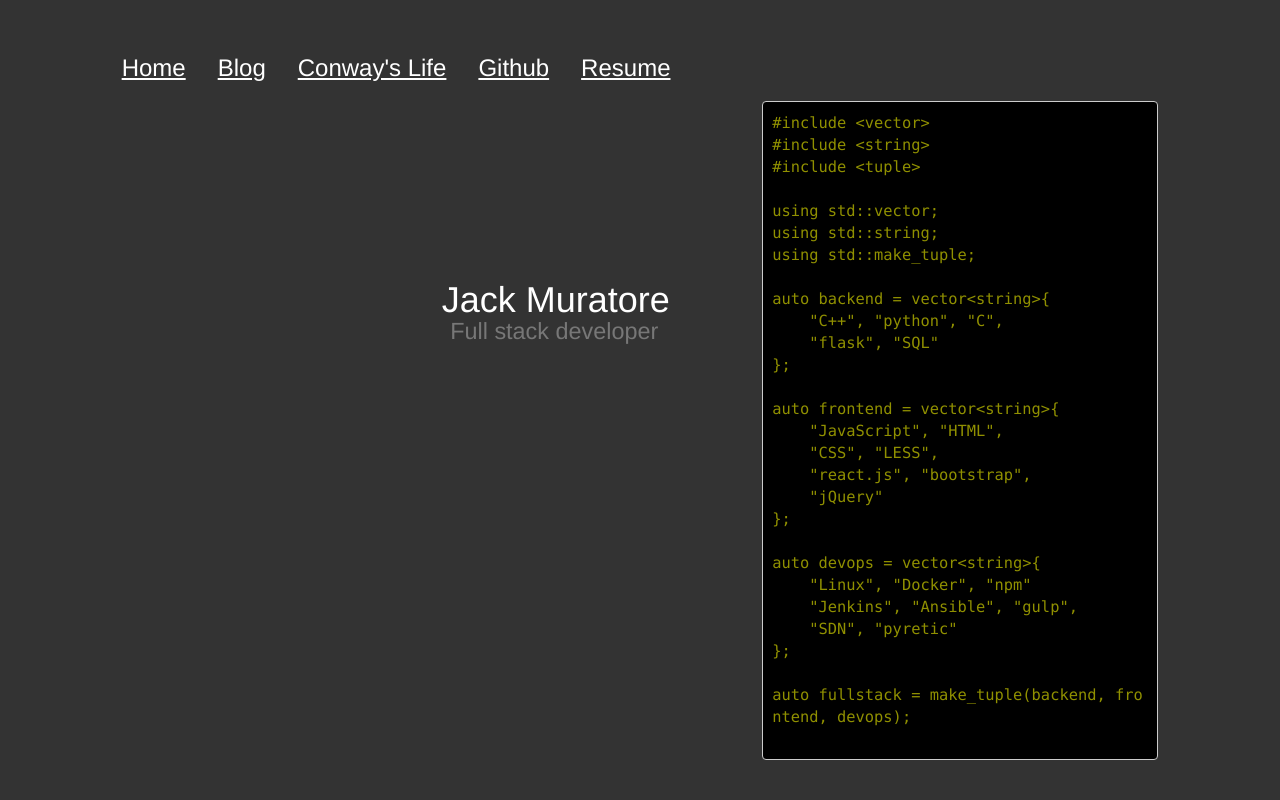
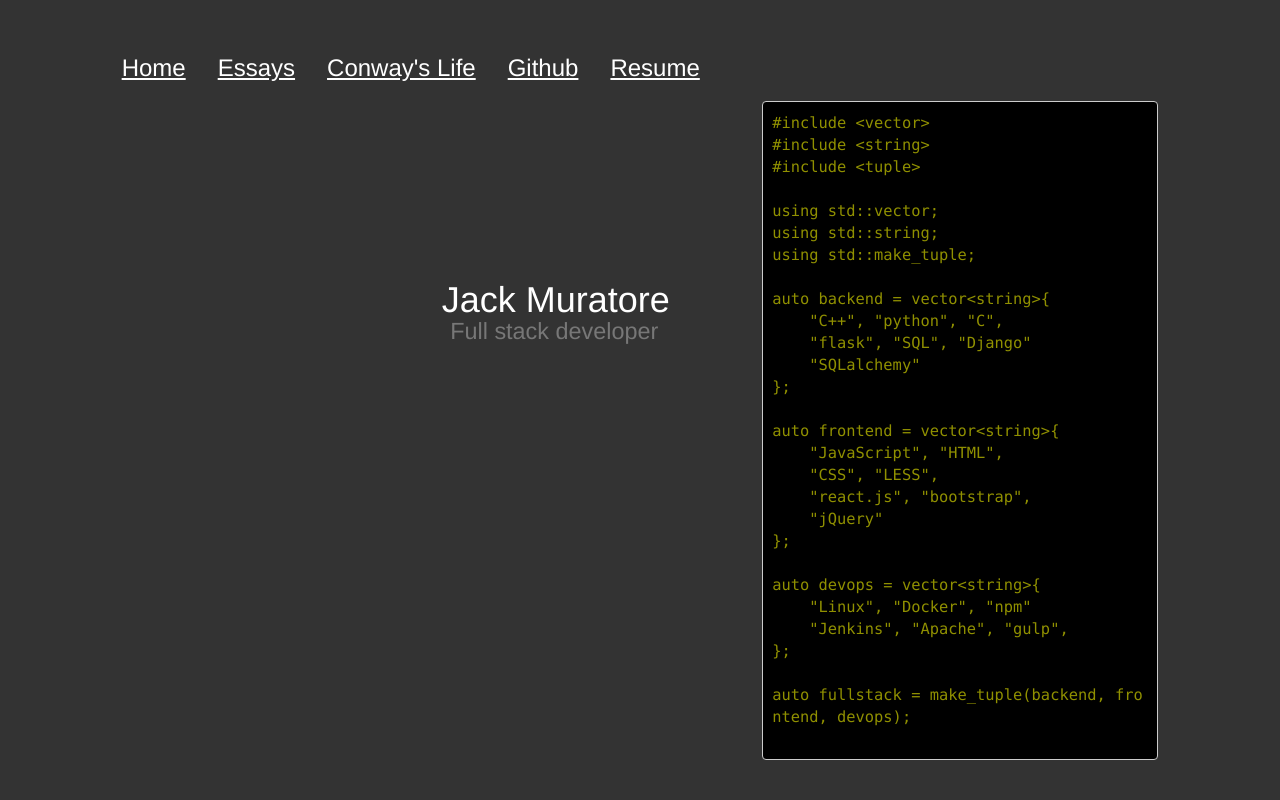
Before and after one commit to banjocat/mywebsite, a Flask app: page / in a window 1280 px wide. Run offline with Flask 2, Linux system fonts and the light colour scheme; some libraries are stand-ins or nearby versions.

Commit message:
Update skills

```diff
--- a/templates/index.html
+++ b/templates/index.html
@@ -29,7 +29,8 @@ using std::make_tuple;
 
 auto backend = vector&lt;string&gt;{
 &nbsp;&nbsp;&nbsp;&nbsp;"C++", "python", "C",
-&nbsp;&nbsp;&nbsp;&nbsp;"flask", "SQL"
+&nbsp;&nbsp;&nbsp;&nbsp;"flask", "SQL", "Django"
+&nbsp;&nbsp;&nbsp;&nbsp;"SQLalchemy"
 };
 
 auto frontend = vector&lt;string&gt;{
@@ -41,8 +42,7 @@ auto frontend = vector&lt;string&gt;{
 
 auto devops = vector&lt;string&gt;{
 &nbsp;&nbsp;&nbsp;&nbsp;"Linux", "Docker", "npm"
-&nbsp;&nbsp;&nbsp;&nbsp;"Jenkins", "Ansible", "gulp",
-&nbsp;&nbsp;&nbsp;&nbsp;"SDN", "pyretic"
+&nbsp;&nbsp;&nbsp;&nbsp;"Jenkins", "Apache", "gulp",
 };
 
 auto fullstack = make_tuple(backend, frontend, devops);
--- a/templates/layout.html
+++ b/templates/layout.html
@@ -18,7 +18,7 @@
                             <a class='h3' href='/'>Home</a>
                         </li>
                         <li>
-                            <a class='h3' href='blog/'>Blog</a>
+                            <a class='h3' href='blog/'>Essays</a>
                         </li>
                         <li>
                             <a class='h3' href='conway'>Conway's Life</a>
```
